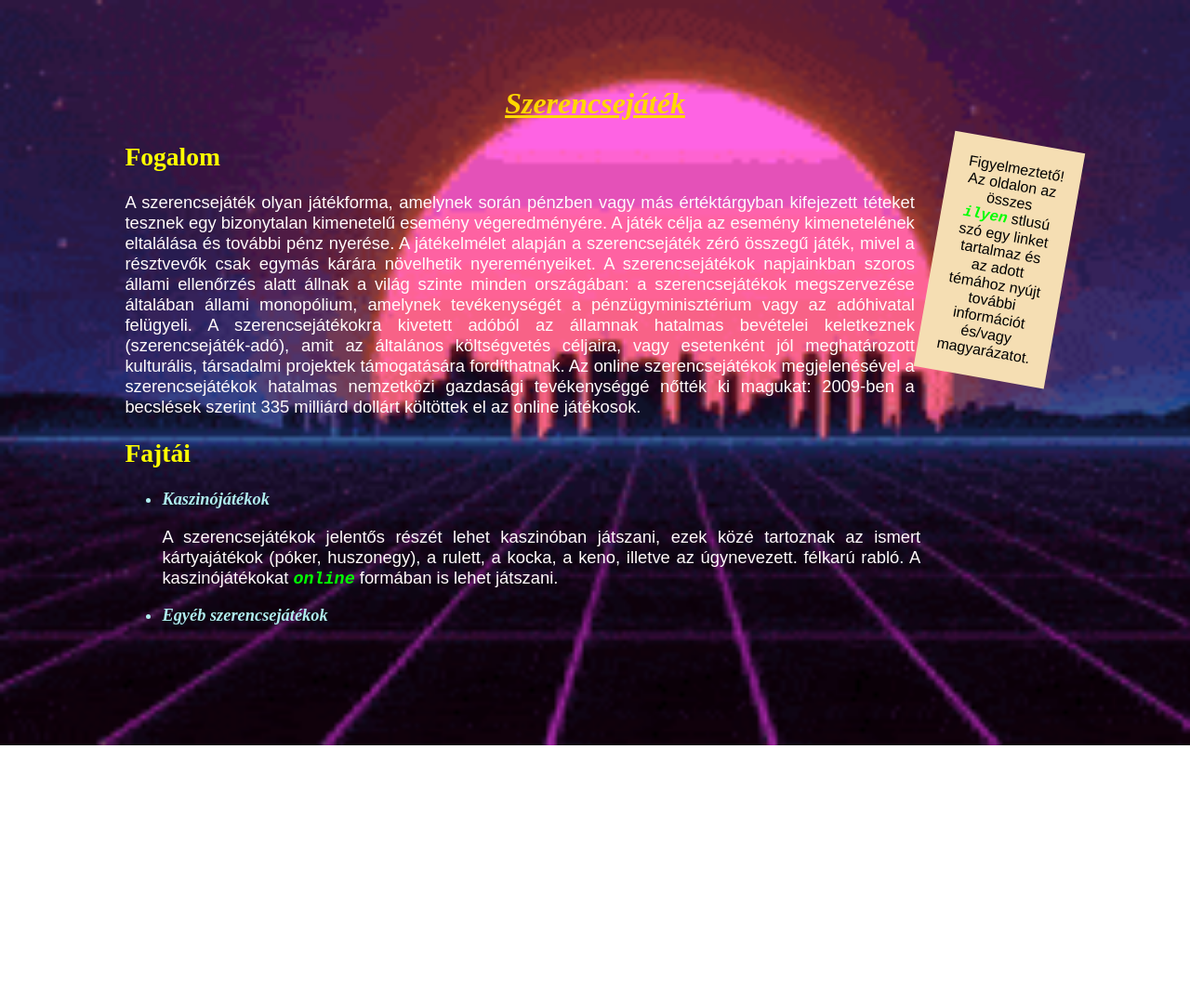
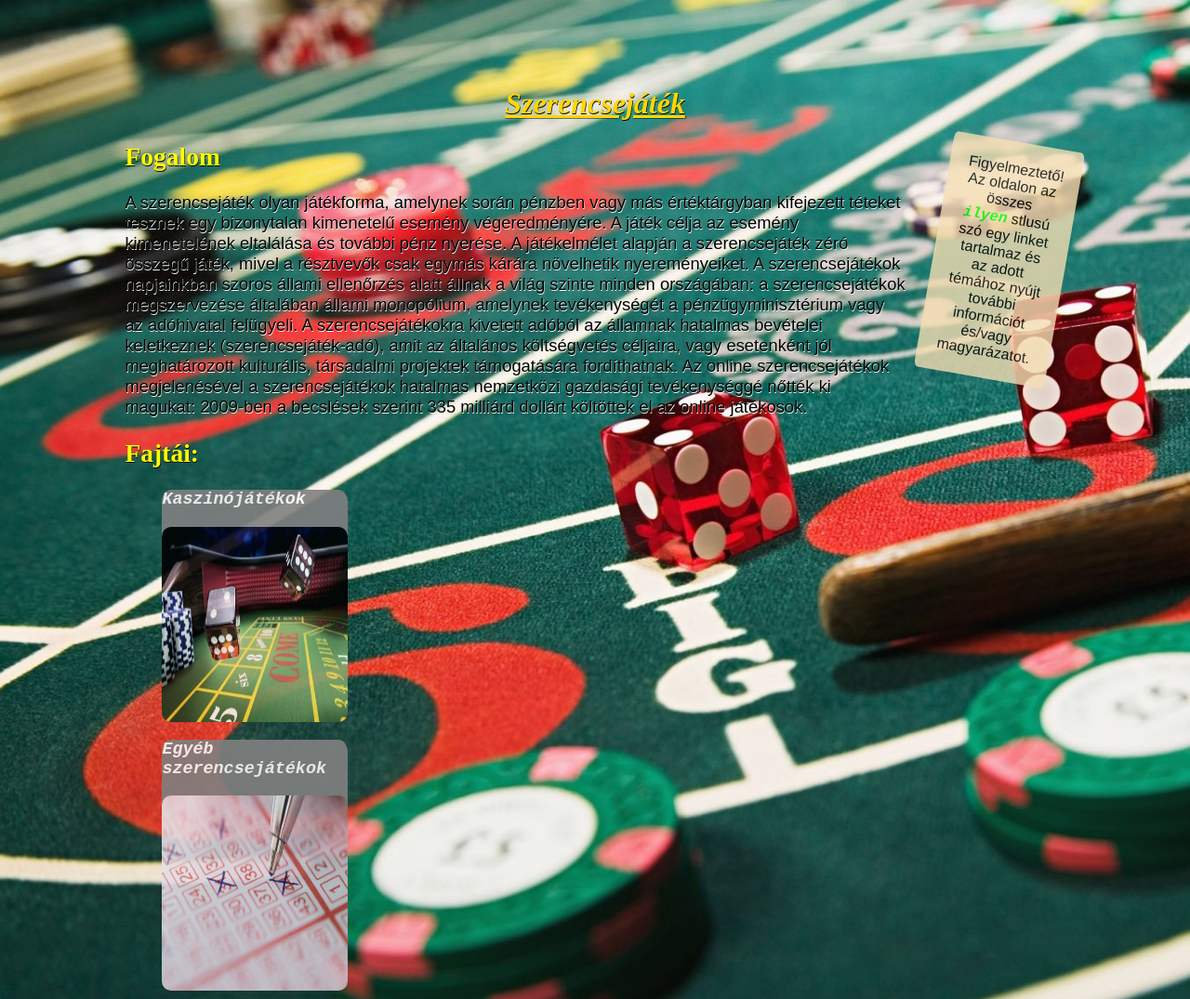
Before and after one commit to Lcgyrk/Brendon, a plain HTML site: page projekt.html in a window 1280 px wide. Shown: the top 1075 px of the page at 93% size. Before the commit the page ends 802 px from the top, so only its background shows below. Drawn offline with Linux system fonts and the light colour scheme.

Commit message:
utolsó előtti commit (ha minden jó lesz)

```diff
--- a/projekt.html
+++ b/projekt.html
@@ -11,19 +11,19 @@
 
 <body class="hatterkep">
     <div id="nagyfiu">
-        <h1>
+        <h1 class="cimarnyek">
             Szerencsejáték
         </h1>
         <div class="figyelmezteto">
-            Figyelmeztető! Az oldalon az összes <a href="nice.html">ilyen</a> stlusú szó egy linket tartalmaz és az
+            Figyelmeztető! Az oldalon az összes <a href="projekt.html">ilyen</a> stlusú szó egy linket tartalmaz és az
             adott
             témához nyújt további információt és/vagy magyarázatot.
         </div>
         <div class="altalanos">
-            <h2>
+            <h2 class="cimarnyek">
                 Fogalom
             </h2>
-            <p class="alap">
+            <p class="fekete">
                 A szerencsejáték olyan játékforma, amelynek során pénzben vagy más értéktárgyban kifejezett téteket
                 tesznek egy bizonytalan kimenetelű esemény végeredményére. A játék célja az esemény kimenetelének
                 eltalálása és
@@ -41,22 +41,32 @@
             </p>
         </div>
         <div class="altalanos">
-            <h2>
-                Fajtái
+            <h2 class="cimarnyek">
+                Fajtái:
             </h2>
             <ul>
-                <li>Kaszinójátékok</li>
+                <li>
+                    <a href="onlinekaszinojatek.html">
+                        <div id="lista">
 
-                <p class="alap">
-                    A szerencsejátékok jelentős részét lehet kaszinóban játszani, ezek közé tartoznak az ismert
-                    kártyajátékok (póker, huszonegy), a rulett, a kocka, a keno, illetve az úgynevezett. félkarú rabló.
-                    A kaszinójátékokat <a href="onlinekaszinojatek.html">online</a> formában is lehet játszani.
-                </p>
-                <li>Egyéb szerencsejátékok</li>
-                <p class="alap">
+                                    <p>Kaszinójátékok</p>
+                                <div>
+                                    <img src="kaszinojatek.jpg" alt="Asztali játék" title="Asztali játék" class="listakep">
+                                </div>
+                        </div>
+                    </a>
+                </li>
 
-                </p>
-                <img src="" alt="">
+                <li>
+                    <a href="egyeb.html" target="_blank">
+                        <div id="lista">
+                                    <p>Egyéb szerencsejátékok</p>
+                                <div>
+                                    <img src="lotto.jpg" alt="Lottó" title="Lottó" class="listakep">
+                                </div>
+                        </div>
+                    </a>
+                </li>
         </div>
     </div>
 </body>
--- a/stilo.css
+++ b/stilo.css
@@ -2,11 +2,15 @@ html{
     font-family: 'Times New Roman', Times, serif;
 }
 .hatterkep{
-    background-image: url(mekutlek.gif);
+    background-image: url(hatter.jpg);
     background-size: cover;
 }
 .hatterkep2{
-    background-image: url(p1.jpg);
+    background-image: url(hatter2.jpg);
+    background-size: cover;
+}
+.hatterkep3{
+    background-image: url(hatter3.jpg);
     background-size: cover;
 }
 h1{
@@ -19,6 +23,9 @@ h1{
 h2{
     color: yellow;
     text-decoration: dashed;
+}
+h3{
+    color: goldenrod;
 }
 p{
     color: snow
@@ -37,6 +44,7 @@ span{
     font-family: Arial, Helvetica, sans-serif;
     text-align: justify;
     margin-right: 16%;
+    text-shadow: 1px 1px black;
 }
 a{
     text-decoration: none;
@@ -55,12 +63,15 @@ a{
     transform: rotate(10deg);
     float: right;
     font-family: Arial, Helvetica, sans-serif;
-}
-a:hover{
-    color:orange
+    margin-left: 3%;
+    border-radius: 3%;
+    opacity: 0.8;
 }
 a:visited{
-    color: orangered;
+    color: whitesmoke;
+}
+ul{
+    list-style: none;;
 }
 li{
     color: paleturquoise;
@@ -73,7 +84,9 @@ li{
     margin-right: 16%;
 }
 .fekete{
+    font-family: Arial, Helvetica, sans-serif;
     color: black;
+    text-shadow:  0.5px 0.5px whitesmoke;
 }
 #bal{
     float: left;
@@ -85,3 +98,22 @@ li{
     height: 40%;
     width: 45%;
 }
+#lista{
+    border-radius: 5%;
+    background-color: grey;
+    height: 250px;
+    width: 200px;
+    margin-bottom: 10px;
+    opacity: 0.9;
+}
+#lista:hover{
+    opacity: 0.5;
+}
+.listakep{
+    height: 210px;
+    width: 200px;
+    border-radius: 5%;
+}
+.cimarnyek{
+    text-shadow: 0.5px 0.5px black;
+}
```
Also changed, not shown: egyeb.html (added, +15 -0 lines), onlinekaszinojatek.html (+9 -8 lines), hatter.jpg (added), hatter2.jpg (added), hatter3.jpg (added), kaszinojatek.jpg (added), lotto.jpg (added), mekutlek.gif (deleted), p1.jpg (deleted).
